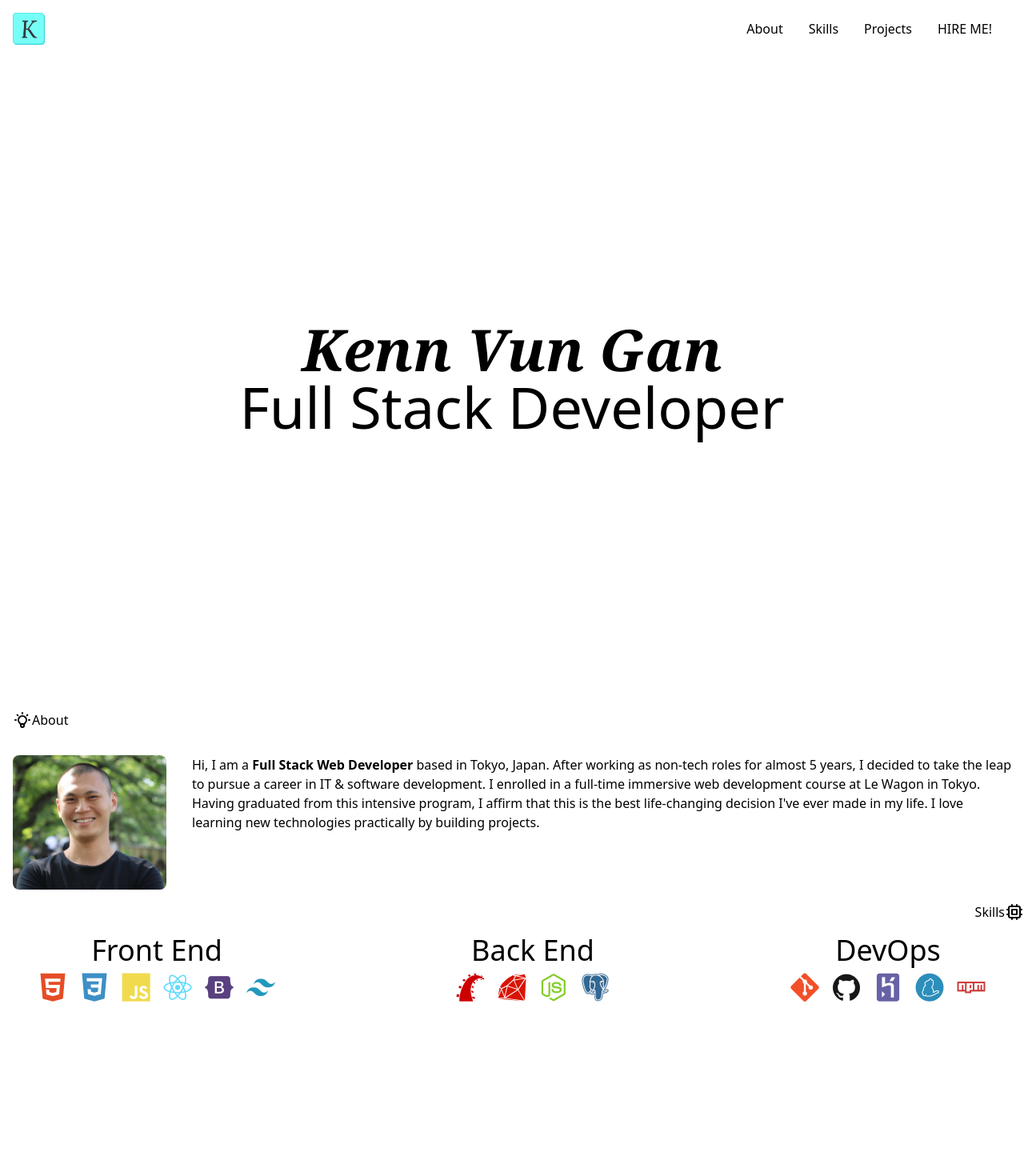
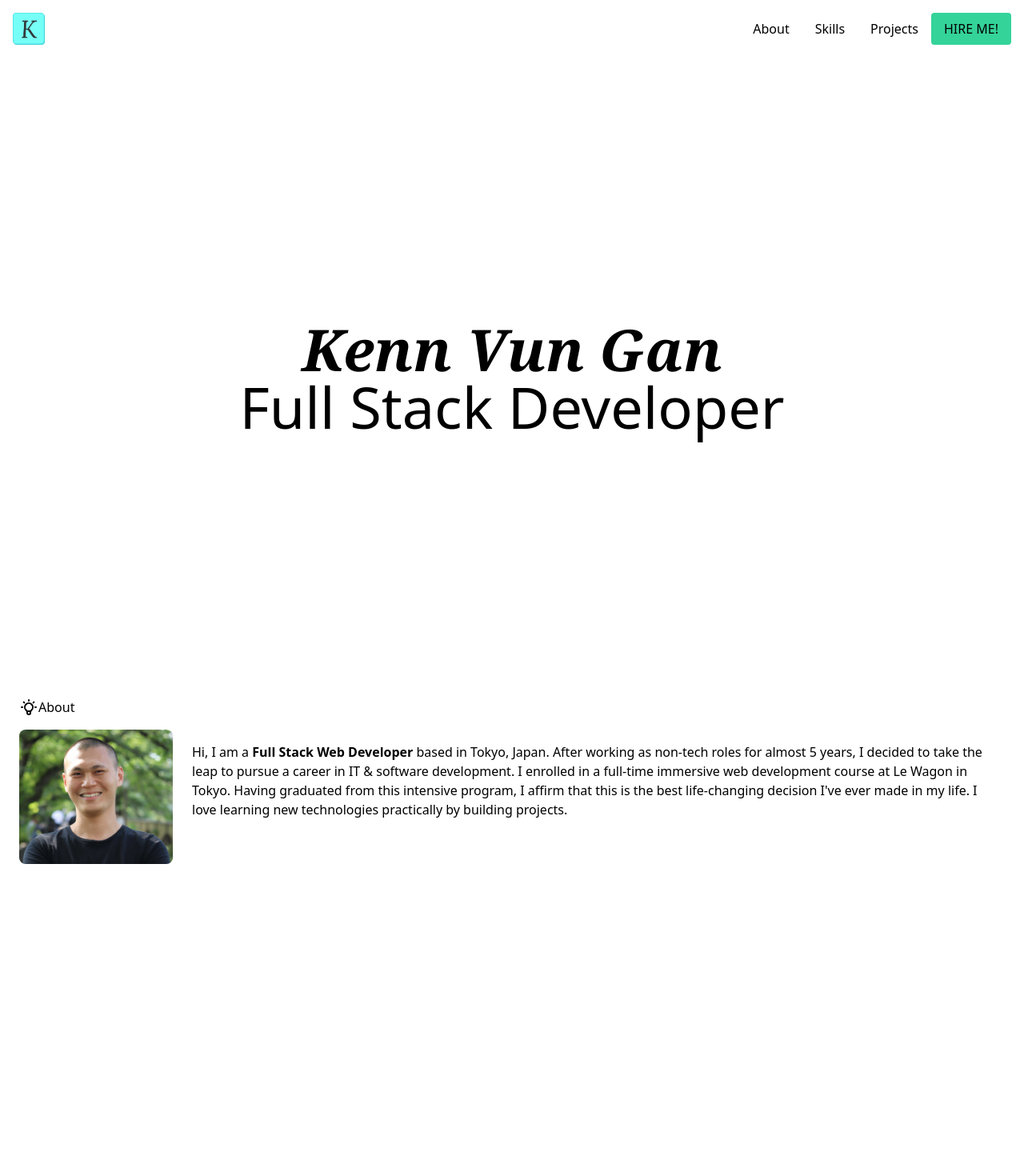
Before and after one commit to kenntheswe/kenntheswe, a React (Create React App) app: page / in a window 1280 px wide. Shown: the top 1470 px of the page at 80% size. Built offline with nearby package versions, Linux system fonts and the light colour scheme.

Commit message:
Added footer

```diff
--- a/src/App.js
+++ b/src/App.js
@@ -6,6 +6,7 @@ import Hero from './components/Hero';
 import Navbar from './components/Navbar';
 import Projects from './components/Projects';
 import Skills from './components/Skills';
+import Footer from './components/Footer'
 
 
 function App() {
@@ -17,6 +18,7 @@ function App() {
       <Skills />
       <Projects />
       <Contact />
+      <Footer />
     </div>
   );
 }
--- a/src/components/About.js
+++ b/src/components/About.js
@@ -4,16 +4,16 @@ import profile from '../images/profile.jpg';
 export default class About extends Component {
   render() {
     return (
-      <div>
-        <div className="flex sticky top-0 m-4">
+      <div className="h-screen">
+        <div className="flex sticky top-0 ml-6 mb-4">
           <svg xmlns="http://www.w3.org/2000/svg" className="h-6 w-6" fill="none" viewBox="0 0 24 24" stroke="currentColor">
             <path strokeLinecap="round" strokeLinejoin="round" strokeWidth={2} d="M9.663 17h4.673M12 3v1m6.364 1.636l-.707.707M21 12h-1M4 12H3m3.343-5.657l-.707-.707m2.828 9.9a5 5 0 117.072 0l-.548.547A3.374 3.374 0 0014 18.469V19a2 2 0 11-4 0v-.531c0-.895-.356-1.754-.988-2.386l-.548-.547z" />
           </svg>
           <h1 id="about">About</h1>
         </div>
         <div className="flex">
-          <img src={profile} alt="profile" className="rounded-lg w-48 m-4"  />
-          <p className="text-left mt-4 mx-4">Hi, I am a <strong>Full Stack Web Developer</strong> based in Tokyo, Japan. After working as non-tech roles for almost 5 years, I decided to take the leap to pursue a career in IT & software development. I enrolled in a full-time immersive web development course at Le Wagon in Tokyo. Having graduated from this intensive program, I affirm that this is the best life-changing decision I've ever made in my life. I love learning new technologies practically by building projects.</p>
+          <img src={profile} alt="profile" className="rounded-lg w-48 mx-6"  />
+          <p className="text-left mt-4 mr-6">Hi, I am a <strong>Full Stack Web Developer</strong> based in Tokyo, Japan. After working as non-tech roles for almost 5 years, I decided to take the leap to pursue a career in IT & software development. I enrolled in a full-time immersive web development course at Le Wagon in Tokyo. Having graduated from this intensive program, I affirm that this is the best life-changing decision I've ever made in my life. I love learning new technologies practically by building projects.</p>
         </div>
       </div>
     )
--- a/src/components/Contact.js
+++ b/src/components/Contact.js
@@ -4,7 +4,7 @@ export default class Contact extends Component {
   render() {
     return (
       <div className="h-screen">
-        <div className="flex justify-end sticky top-0">
+        <div className="flex justify-end sticky top-0 mr-6">
           <svg xmlns="http://www.w3.org/2000/svg" className="h-6 w-6" fill="none" viewBox="0 0 24 24" stroke="currentColor">
             <path strokeLinecap="round" strokeLinejoin="round" strokeWidth={2} d="M20 13V6a2 2 0 00-2-2H6a2 2 0 00-2 2v7m16 0v5a2 2 0 01-2 2H6a2 2 0 01-2-2v-5m16 0h-2.586a1 1 0 00-.707.293l-2.414 2.414a1 1 0 01-.707.293h-3.172a1 1 0 01-.707-.293l-2.414-2.414A1 1 0 006.586 13H4" />
           </svg>
--- /dev/null
+++ b/src/components/Footer.js
@@ -0,0 +1,15 @@
+import React, { Component } from 'react'
+
+export default class Footer extends Component {
+  render() {
+    return (
+      <div className="flex justify-between items-center py-4">
+      <div>
+        <i className="devicon-linkedin-plain colored ml-6"></i>
+        <i className="devicon-github-original colored mx-2"></i>
+      </div>
+      <p className="mr-6">&copy; 2021 Kenn's. All Rights Reserved.</p>
+      </div>
+    )
+  }
+}
--- a/src/components/Navbar.js
+++ b/src/components/Navbar.js
@@ -22,11 +22,11 @@ export default class Navbar extends Component {
               d="M4 6h16M4 12h16M4 18h16" />
           </svg>
         </div>
-        <div className="p-6 md:block hidden">
+        <div className="p-4 md:block hidden">
           <Link className="p-4" to="about" spy={true} smooth={true}>About</Link>
           <Link className="p-4" to="skills" spy={true} smooth={true}>Skills</Link>
           <Link className="p-4" to="projects" spy={true} smooth={true}>Projects</Link>
-          <Link className="p-4" to="contact" spy={true} smooth={true}>HIRE ME!</Link>
+          <Link to="contact" spy={true} smooth={true}><button className="focus:outline-none bg-green-400 hover:bg-green-300 px-4 py-2 rounded transition-colors duration-300 ease-in-out">HIRE ME!</button></Link>
         </div>
       </nav>
     )
--- a/src/components/Projects.js
+++ b/src/components/Projects.js
@@ -5,7 +5,7 @@ export default class Projects extends Component {
   render() {
     return (
       <div className="h-screen flex flex-col">
-        <div className="flex ml-4 sticky top-0">
+        <div className="flex sticky top-0 ml-6">
           <svg xmlns="http://www.w3.org/2000/svg" className="h-6 w-6" fill="none" viewBox="0 0 24 24" stroke="currentColor">
             <path strokeLinecap="round" strokeLinejoin="round" strokeWidth={2} d="M19 11H5m14 0a2 2 0 012 2v6a2 2 0 01-2 2H5a2 2 0 01-2-2v-6a2 2 0 012-2m14 0V9a2 2 0 00-2-2M5 11V9a2 2 0 012-2m0 0V5a2 2 0 012-2h6a2 2 0 012 2v2M7 7h10" />
           </svg>
--- a/src/components/Skills.js
+++ b/src/components/Skills.js
@@ -4,7 +4,7 @@ export default class Skills extends Component {
   render() {
     return (
       <div className="h-screen flex flex-col">
-        <div className="flex justify-end sticky top-0">
+        <div className="flex justify-end sticky top-0 mr-6">
           <h1 id="skills">Skills</h1>
           <svg xmlns="http://www.w3.org/2000/svg" className="h-6 w-6" fill="none" viewBox="0 0 24 24" stroke="currentColor">
             <path strokeLinecap="round" strokeLinejoin="round" strokeWidth={2} d="M9 3v2m6-2v2M9 19v2m6-2v2M5 9H3m2 6H3m18-6h-2m2 6h-2M7 19h10a2 2 0 002-2V7a2 2 0 00-2-2H7a2 2 0 00-2 2v10a2 2 0 002 2zM9 9h6v6H9V9z" />
```
